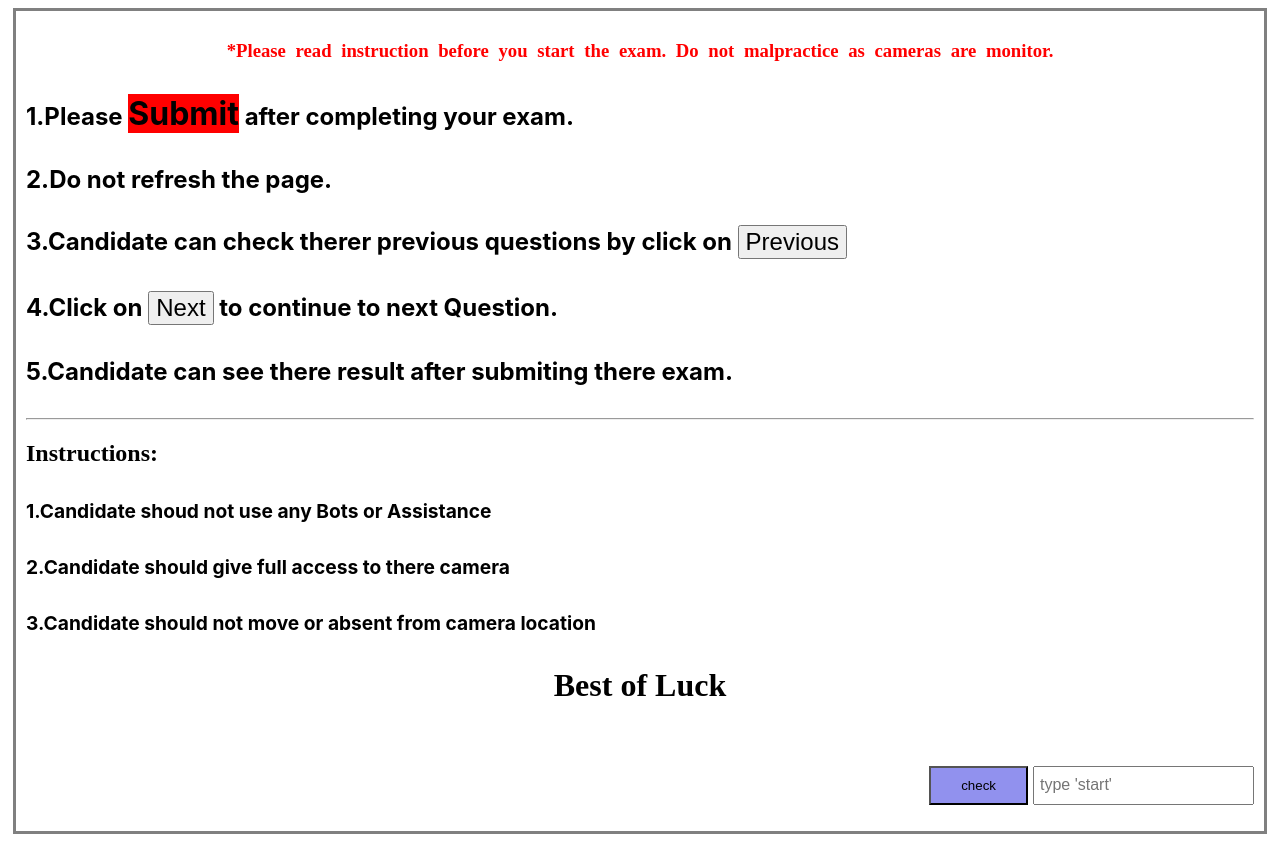
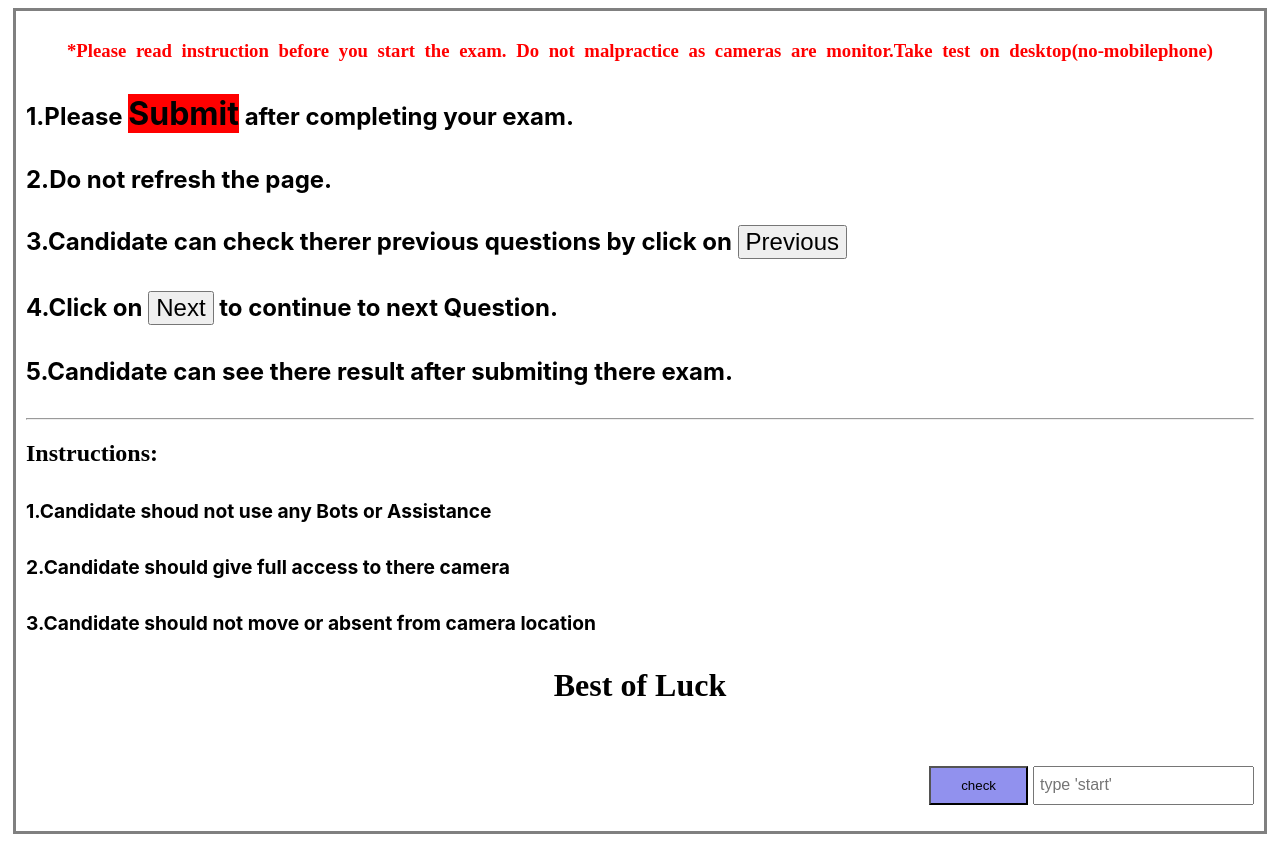
Before and after one commit to g-mallikarjuna/Online-Exam, a plain HTML site: page instruction.html in a window 1280 px wide. Drawn offline with Linux system fonts and the light colour scheme.

Commit message:
Update instruction.html

```diff
--- a/instruction.html
+++ b/instruction.html
@@ -11,7 +11,7 @@
 
 <body>
     <div class="mainContainer">
-        <h3>*Please read instruction before you start the exam. Do not malpractice as cameras are monitor.</h3>
+        <h3>*Please read instruction before you start the exam. Do not malpractice as cameras are monitor.Take test on desktop(no-mobilephone)</h3>
         <h4>1.Please <span>Submit</span> after completing your exam.</h4>
         <h4>2.Do not refresh the page.</h4>
         <h4>3.Candidate can check therer previous questions by click on <button>Previous</button></h4>
```
